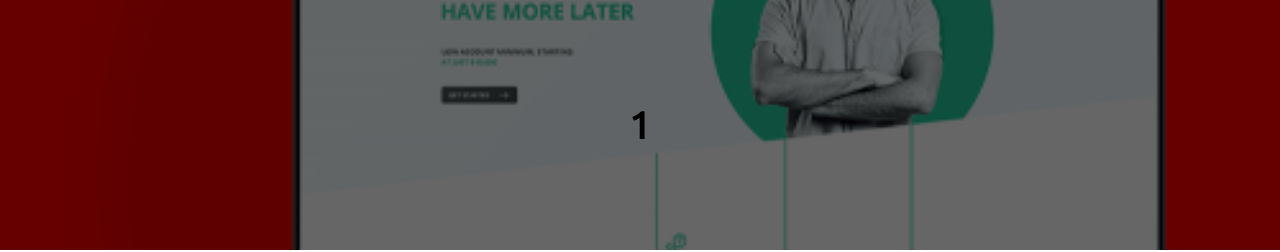
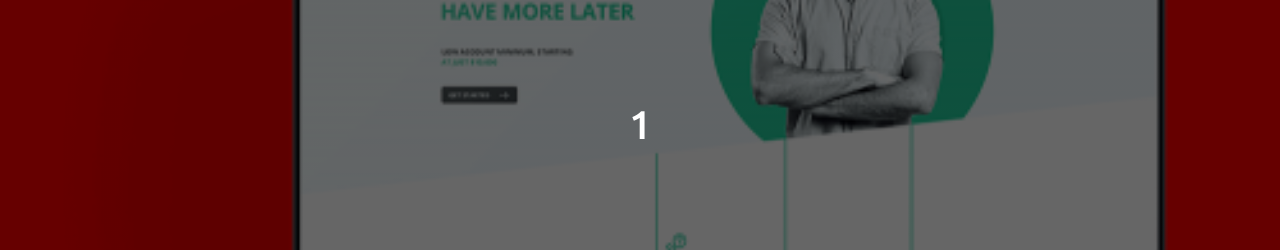
Before and after one commit to webdevifti/react-portfolio, a React (Create React App) app: page /portfolio/1 in a window 1280 px wide. Shown: the top 252 px of the page. Built offline with nearby package versions, Linux system fonts and the light colour scheme.

Commit message:
single css updated

```diff
--- a/src/components/header/HeaderComponent.jsx
+++ b/src/components/header/HeaderComponent.jsx
@@ -14,10 +14,6 @@ const HeaderComponent = () => {
         </div>
         <HeaderSocial />
         <CTA />
-        {/* <div className="me">
-          <img src={Me} alt="My Image" />
-        </div> */}
-        {/* <a href="#about" className='scroll__down'>Scroll Down</a> */}
       </div>
       </div>
     </header>
--- a/src/pages/single.css
+++ b/src/pages/single.css
@@ -14,6 +14,7 @@
     top: 50%;
     left: 50%;
     transform: translate(-50%, -50%);
+    color: var(--color-bg);
 }
 
 .bredcrum{
```
